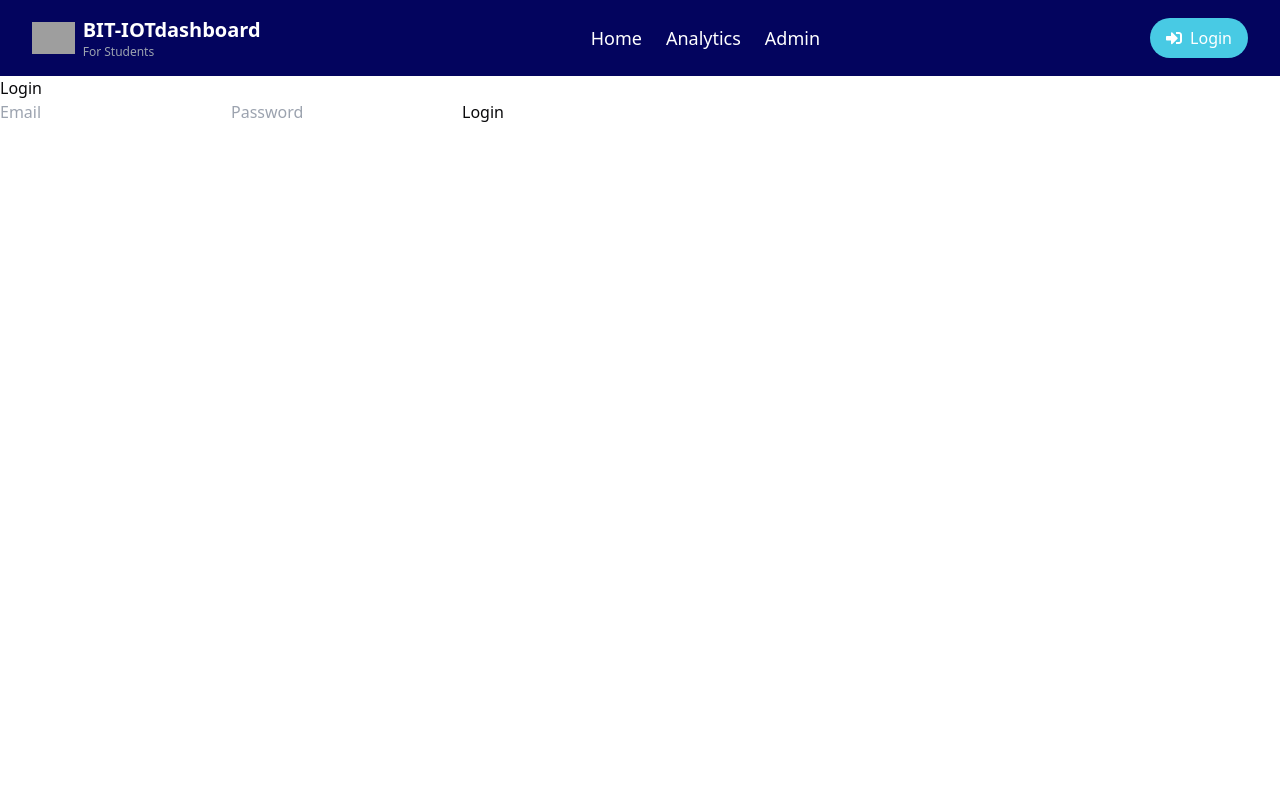
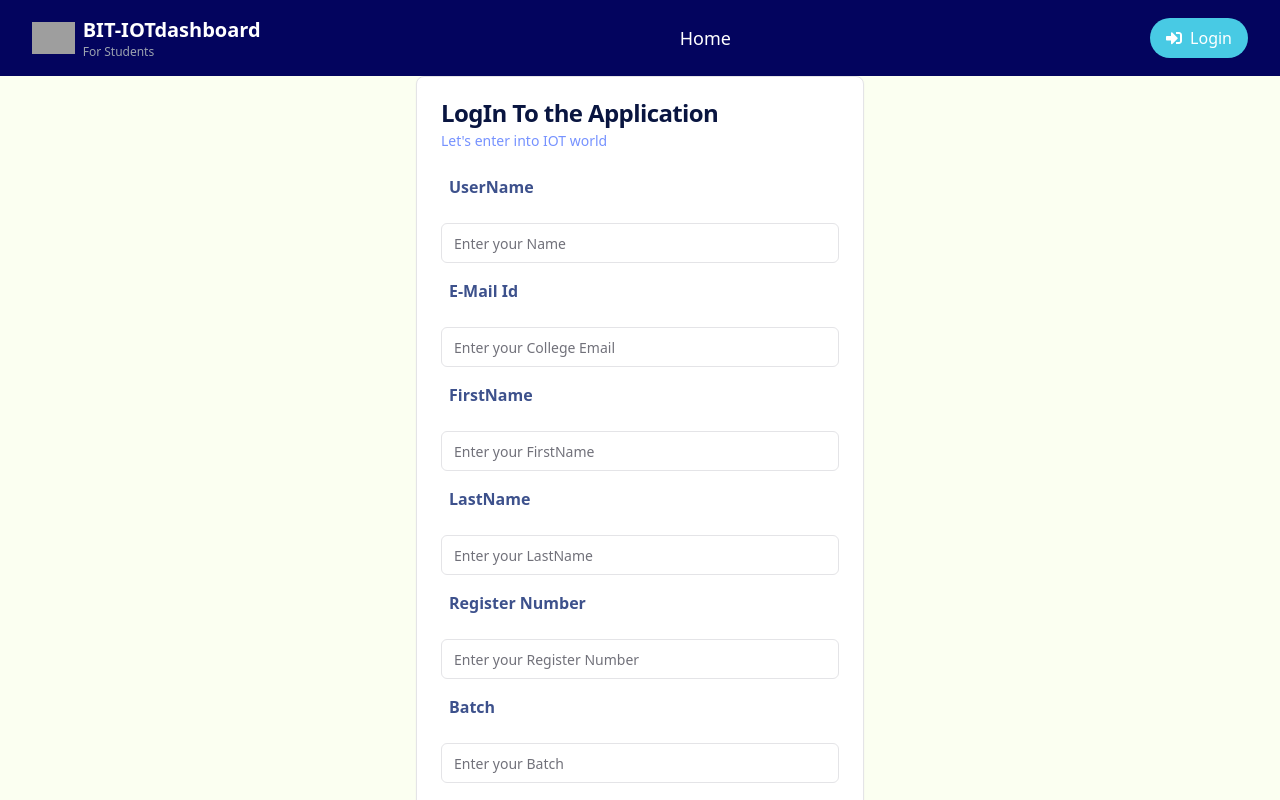
Before and after one commit to PRIYANKAec/Full_Stack_IOT_Web_Application, a React (Vite) app in the folder frontend/: page /login in a window 1280 px wide. Shown: the top 800 px of the page. Built offline with nearby package versions, Linux system fonts and the light colour scheme; no server answers; grey boxes are pictures that could not be loaded.

Commit message:
Implemented Login and navbar[Priya-ADD]

```diff
--- a/frontend/src/components/navbar.jsx
+++ b/frontend/src/components/navbar.jsx
@@ -20,12 +20,6 @@ const Navbar = () => {
         <li>
           <Link to="/" className="hover:text-[#48CAE4] transition">Home</Link>
         </li>
-        <li>
-          <Link to="/analytics" className="hover:text-[#48CAE4] transition">Analytics</Link>
-        </li>
-        <li>
-          <Link to="/admin" className="hover:text-[#48CAE4] transition">Admin</Link>
-        </li>
       </ul>
 
       {/* Right Side - Login Button */}
--- a/frontend/src/pages/Auth/Login.jsx
+++ b/frontend/src/pages/Auth/Login.jsx
@@ -1,10 +1,22 @@
-import React, { useState } from 'react';
-import { useNavigate } from 'react-router-dom';
+import * as React from "react";
+import { Link, useNavigate } from 'react-router-dom';
 import { useAuth } from '../../context/AuthContext';
 
+import { Button } from "@/components/ui/button";
+import {
+  Card,
+  CardContent,
+  CardDescription,
+  CardFooter,
+  CardHeader,
+  CardTitle,
+} from "@/components/ui/card";
+import { Input } from "@/components/ui/input";
+import { Label } from "@/components/ui/label";
+
 const Login = () => {
-  const [email, setEmail] = useState('');
-  const [password, setPassword] = useState('');
+  const [email, setEmail] = React.useState('');
+  const [password, setPassword] = React.useState('');
   const { login } = useAuth();
   const navigate = useNavigate();
 
@@ -19,25 +31,86 @@ const Login = () => {
   };
 
   return (
-    <div>
-      <h1>Login</h1>
-      <form onSubmit={handleSubmit}>
-        <input
+    <div className="flex justify-center items-center min-h-screen bg-custom-ivory">
+      <Card className="w-full max-w-md">
+        <CardHeader>
+          <CardTitle className="text-custom-deepBlue">LogIn To the Application</CardTitle>
+          <CardDescription className="text-custom-cornflowerBlue">Let's enter into IOT world</CardDescription>
+        </CardHeader>
+        <CardContent>
+
+          <form className="text-custom-softBlue" onSubmit={handleSubmit}>
+            <div className="grid w-full items-center gap-4">
+              <Label className="block font-bold mb-2 text-base px-2">UserName</Label>
+              <Input
+                type="text"
+                name="username"
+                required
+                placeholder="Enter your Name"
+              />
+
+              <Label className="block font-bold mb-2 text-base px-2">E-Mail Id</Label>
+              <Input
                 type="email"
-          value={email}
+                name="email"
                 onChange={(e) => setEmail(e.target.value)}
-          placeholder="Email"
                 required
+                placeholder="Enter your College Email"
               />
-        <input
+
+              <Label className="block font-bold mb-2 text-base px-2">FirstName</Label>
+              <Input
+                type="text"
+                name="firstName"
+                required
+                placeholder="Enter your FirstName"
+              />
+
+              <Label className="block font-bold mb-2 text-base px-2">LastName</Label>
+              <Input
+                type="text"
+                name="lastName"
+                required
+                placeholder="Enter your LastName"
+              />
+
+              <Label className="block font-bold mb-2 text-base px-2">Register Number</Label>
+              <Input
+                type="text"
+                name="registerNumber"
+                required
+                placeholder="Enter your Register Number"
+              />
+
+              <Label className="block font-bold mb-2 text-base px-2">Batch</Label>
+              <Input
+                type="text"
+                name="batch"
+                required
+                placeholder="Enter your Batch"
+              />
+
+              <Label className="block font-bold mb-2 text-base px-2">Password</Label>
+              <Input
                 type="password"
-          value={password}
+                name="password"
                 onChange={(e) => setPassword(e.target.value)}
-          placeholder="Password"
                 required
+                placeholder="Enter your Password"
               />
-        <button type="submit">Login</button>
+
+            </div>
           </form>
+
+        </CardContent>
+        <CardFooter className="flex justify-between">
+          <Button variant="outline" className="bg-emerald-200" >Cancel</Button>
+          {/* <Link to="/home"> */}
+          <Button type="submit" form="loginForm" className="bg-custom-cornflowerBlue" >Login</Button>
+          {/* </Link> */}
+
+        </CardFooter>
+      </Card>
     </div>
   );
 }
--- a/frontend/tailwind.config.js
+++ b/frontend/tailwind.config.js
@@ -51,6 +51,14 @@ module.exports = {
           DEFAULT: "hsl(var(--card))",
           foreground: "hsl(var(--card-foreground))",
         },
+
+        custom: {
+          deepBlue: "#091540",
+          cornflowerBlue: "#7692FF",
+          persianBlue: "#1B2CC1",
+          softBlue: "#3D518C",
+          ivory: "#FBFFF1",
+        },
       },
       borderRadius: {
         lg: "var(--radius)",
@@ -74,4 +82,4 @@ module.exports = {
     },
   },
   plugins: [require("tailwindcss-animate")],
-}
+};
```
Also changed, not shown: frontend/src/utils/auth.js (indentation only). Lines whose indentation alone changed are shown as unchanged.
